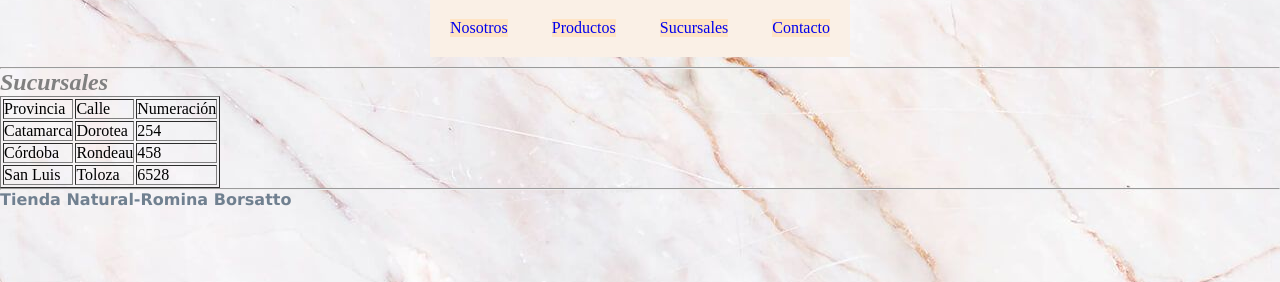
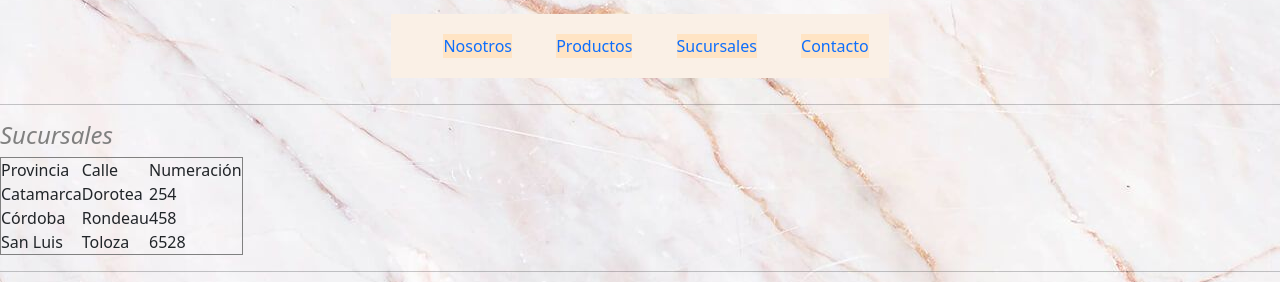
Before and after one commit to RominaBorsatto/practicadesafio, a plain HTML site: page Página web/sucursales.html in a window 1280 px wide. Shown: the part 207-489 px from the top of the page. Drawn offline with nearby package versions, Linux system fonts and the light colour scheme; a web font is replaced by a local one.

Commit message:
agrego bootstrap

```diff
--- a/Página web/sucursales.html
+++ b/Página web/sucursales.html
@@ -5,11 +5,11 @@
     <meta http-equiv="X-UA-Compatible" content="IE=edge">
     <meta name="viewport" content="width=device-width, initial-scale=1.0">
     <link rel="shortcut icon" href="./imagenes/favicon-32x32.png">
-    <link rel="stylesheet" href="estilo.css">
     <link rel="preconnect" href="https://fonts.googleapis.com">
     <link rel="preconnect" href="https://fonts.gstatic.com" crossorigin>
     <link href="https://fonts.googleapis.com/css2?family=Arima+Madurai&family=Montserrat:ital,wght@1,300&display=swap" rel="stylesheet">
-
+    <link href="https://cdn.jsdelivr.net/npm/bootstrap@5.1.3/dist/css/bootstrap.min.css" rel="stylesheet" integrity="sha384-1BmE4kWBq78iYhFldvKuhfTAU6auU8tT94WrHftjDbrCEXSU1oBoqyl2QvZ6jIW3" crossorigin="anonymous">
+    <link rel="stylesheet" href="estilo.css">
     <title>Tienda Natural🥑</title>
 </head>
 <body>
@@ -61,7 +61,7 @@
     </main>
 <hr>
 <footer class="pie"><h4>Tienda Natural-Romina Borsatto</h4></footer>
-
+<script src="https://cdn.jsdelivr.net/npm/bootstrap@5.1.3/dist/js/bootstrap.bundle.min.js" integrity="sha384-ka7Sk0Gln4gmtz2MlQnikT1wXgYsOg+OMhuP+IlRH9sENBO0LRn5q+8nbTov4+1p" crossorigin="anonymous"></script>
 
 </body>
 </html>
```
Also changed, not shown: Página web/contacto.html (+3 -1 lines), Página web/index.html (+2 -1 lines), Página web/nosotros.html (+2 -4 lines), Página web/productos.html (+2 -3 lines).
